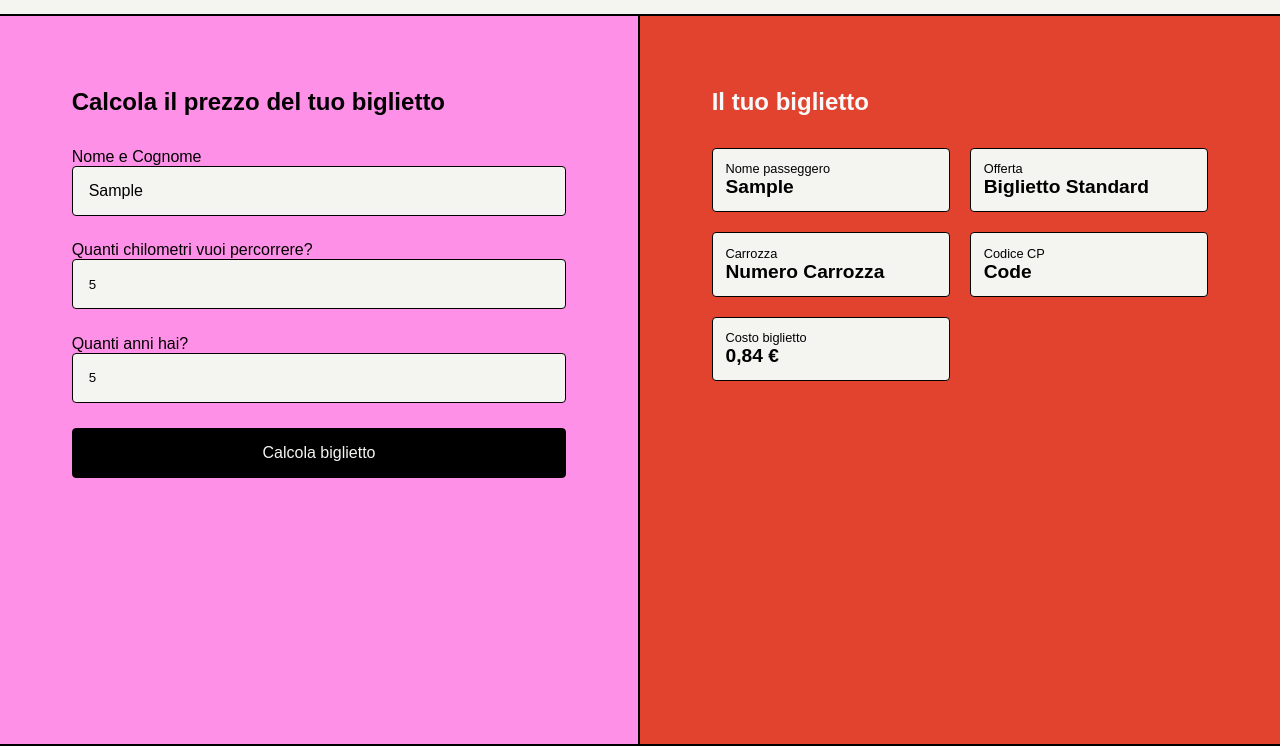
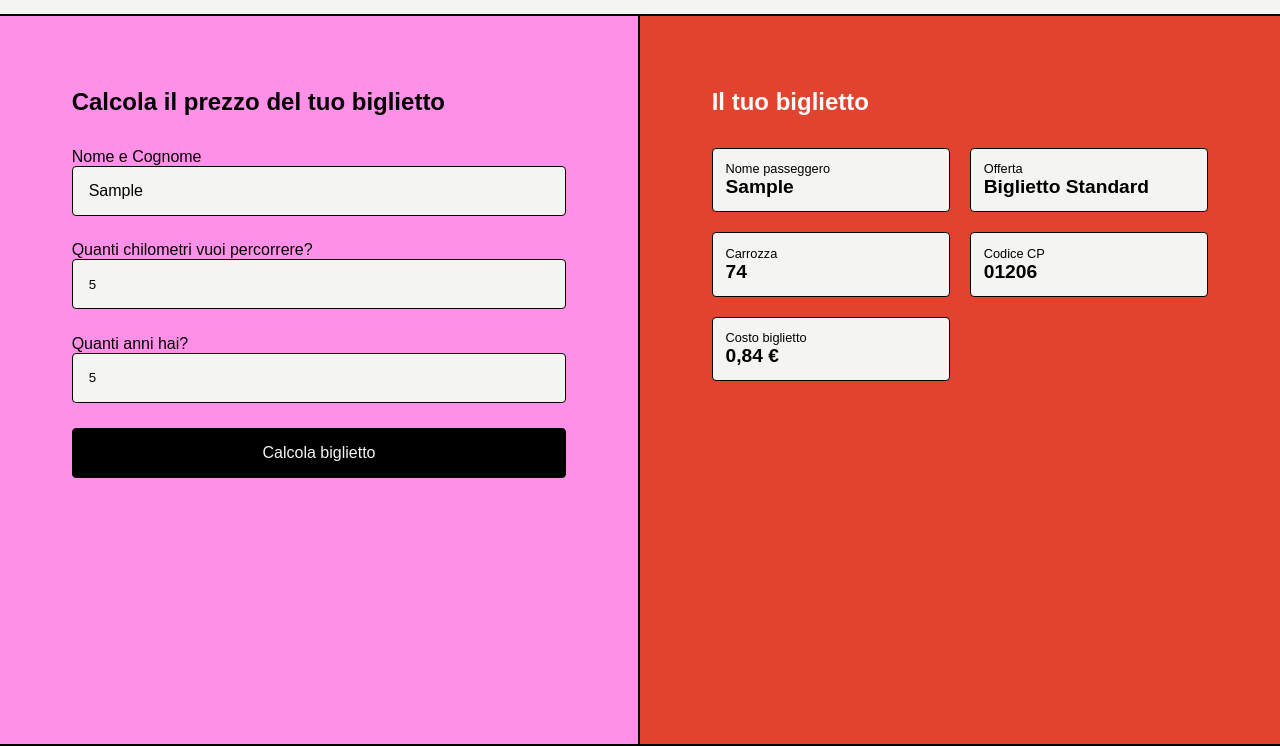
Before and after one commit to CarloBattista/js-biglietto-treno-form, a plain HTML site: page index.html in a window 1280 px wide. Both pictures are taken after typing "Sample", "5", "5" into the empty fields and a click on the button "Calcola biglietto". Shown: the part 54-800 px from the top of the page. Drawn offline with Linux system fonts and the light colour scheme.

Commit message:
cp code, numero carrozza generati automaticamente

```diff
--- a/_assets/js/main.js
+++ b/_assets/js/main.js
@@ -43,6 +43,8 @@ function btnSubmit() {
     const agePeople = document.querySelector("#inputAge").value;
     let namePeople = document.querySelector("#inputName").value;
     let priceOnKm = 0.21;
+    let trainCarriage = Math.floor(Math.random() * 100).toString().padStart(1, "1");
+    let cpCode = Math.floor(Math.random() * 10000).toString().padStart(5, "0");
 
     if (agePeople < 18) {
         priceOnKm *= 0.8;
@@ -54,4 +56,6 @@ function btnSubmit() {
 
     document.querySelector("#nameSurname").innerHTML = `${namePeople}`;
     document.querySelector("#ticketPrice").innerHTML = `${finalPrice.toFixed(2).replace(".", ",")} €`;
+    document.querySelector("#trainCarriage").innerHTML = `${trainCarriage}`;
+    document.querySelector("#cpCode").innerHTML = `${cpCode}`;
 }
--- a/index.html
+++ b/index.html
@@ -55,11 +55,11 @@
                     </div>
                     <div class="card_info">
                         <h3 class="heading_card">Carrozza</h3>
-                        <h5 class="result_info_card">Numero Carrozza</h5>
+                        <h5 class="result_info_card" id="trainCarriage">Numero Carrozza</h5>
                     </div>
                     <div class="card_info">
                         <h3 class="heading_card">Codice CP</h3>
-                        <h5 class="result_info_card">Code</h5>
+                        <h5 class="result_info_card" id="cpCode">Code</h5>
                     </div>
                     <div class="card_info">
                         <h3 class="heading_card">Costo biglietto</h3>
```
